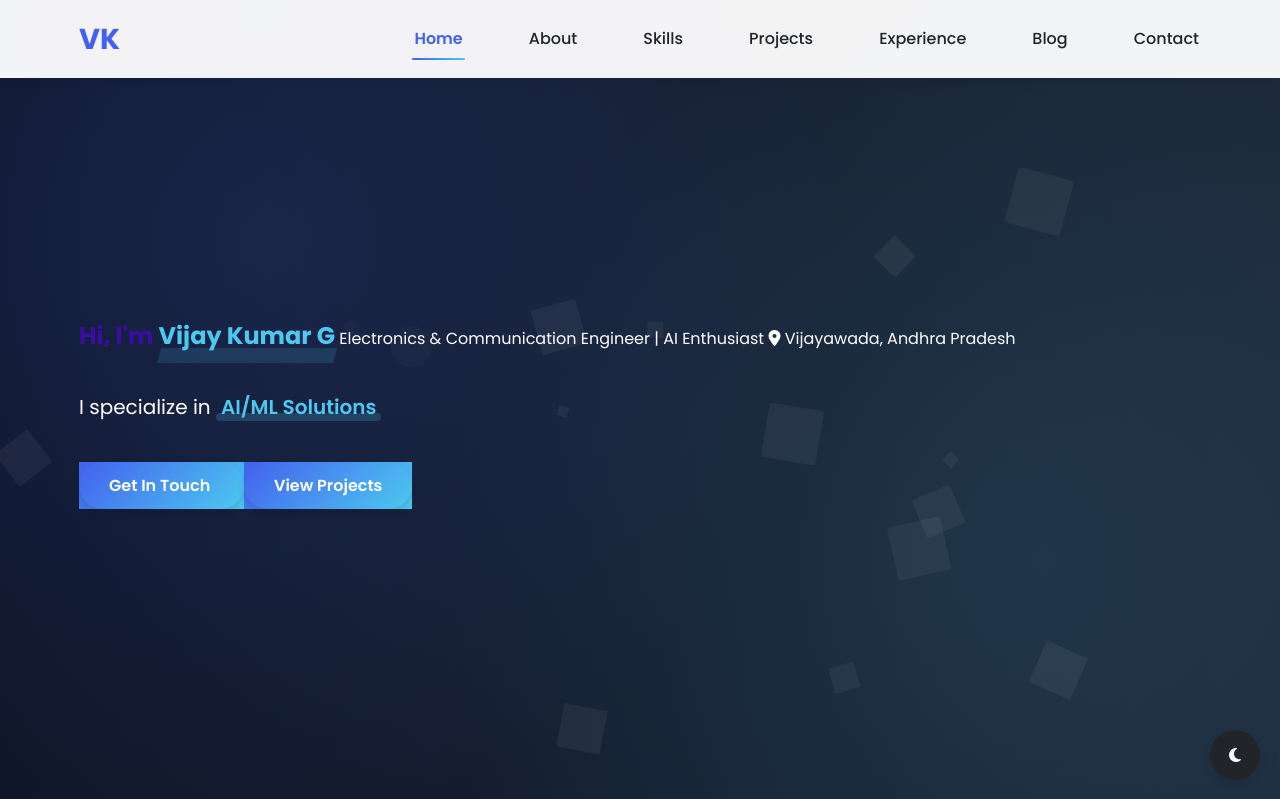
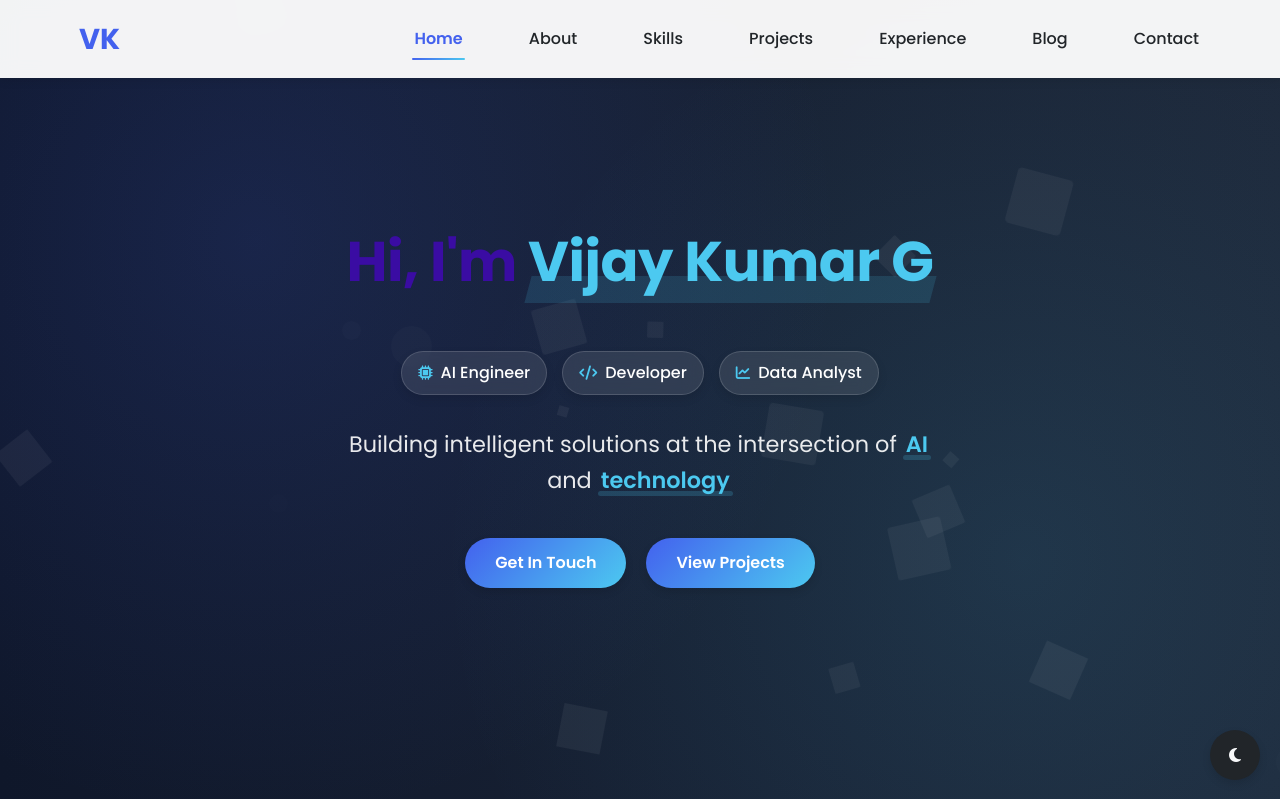
Before and after one commit to VijayKumarG717/Portfolio, a PHP site: page / in a window 1280 px wide. Shown: the top 799 px of the page. Run offline with PHP 8.4, Linux system fonts and the light colour scheme; some libraries are stand-ins or nearby versions.

Commit message:
Completely redesign hero section with professional badges and cleaner layout

```diff
--- a/css/enhanced.css
+++ b/css/enhanced.css
@@ -99,6 +99,17 @@
 .hero-content {
   position: relative;
   z-index: 2;
+  max-width: 700px;
+  margin: 0 auto;
+  text-align: center;
+}
+
+.hero-content h1 {
+  font-size: 3.5rem;
+  margin-bottom: 1.5rem;
+  font-weight: 700;
+  letter-spacing: -0.5px;
+  line-height: 1.2;
 }
 
 .highlight {
@@ -943,41 +954,117 @@ body.dark-mode .blog-meta {
   box-shadow: var(--shadow-md);
 }
 
-/* Role styling (static replacement for typed.js) */
-.role-container {
-  margin: 20px 0;
-  font-size: 1.25rem;
-  line-height: 1.6;
+/* Professional Badges */
+.profession-badges {
+  display: flex;
+  flex-wrap: wrap;
+  justify-content: center;
+  gap: 15px;
+  margin: 2rem 0;
 }
 
-.role-container p {
-  margin: 0;
+.badge {
+  background: rgba(255, 255, 255, 0.1);
+  backdrop-filter: blur(10px);
+  -webkit-backdrop-filter: blur(10px);
+  border: 1px solid rgba(255, 255, 255, 0.15);
+  padding: 8px 16px;
+  border-radius: 50px;
+  font-size: 1rem;
+  font-weight: 500;
+  color: white;
+  display: inline-flex;
+  align-items: center;
+  transition: all 0.3s ease;
+  box-shadow: 0 4px 10px rgba(0, 0, 0, 0.1);
 }
 
-.role-highlight {
+.badge:hover {
+  transform: translateY(-3px);
+  box-shadow: 0 8px 15px rgba(0, 0, 0, 0.15);
+  background: rgba(255, 255, 255, 0.15);
+}
+
+.badge i {
+  margin-right: 8px;
+  font-size: 0.9rem;
+  color: var(--accent-color);
+}
+
+/* Hero Tagline */
+.hero-tagline {
+  margin: 2rem auto;
+  max-width: 600px;
+}
+
+.hero-tagline p {
+  font-size: 1.4rem;
+  line-height: 1.6;
+  color: rgba(255, 255, 255, 0.9);
+  font-weight: 400;
+}
+
+.accent-text {
   position: relative;
   color: var(--accent-color);
   font-weight: 600;
-  padding: 0 5px;
-  white-space: nowrap;
+  padding: 0 3px;
 }
 
-.role-highlight::before {
+.accent-text::after {
   content: '';
   position: absolute;
-  width: 100%;
-  height: 8px;
   bottom: 0;
   left: 0;
+  width: 100%;
+  height: 5px;
   background-color: var(--accent-color);
   opacity: 0.2;
-  z-index: -1;
-  border-radius: 4px;
+  border-radius: 3px;
 }
 
-/* Remove old typed.js styles */
+/* CTA Buttons */
+.cta-buttons {
+  display: flex;
+  justify-content: center;
+  gap: 20px;
+  margin-top: 2.5rem;
+}
+
+/* Media Queries for Responsive Design */
+@media (max-width: 768px) {
+  .hero-content h1 {
+    font-size: 2.8rem;
+  }
+
+  .profession-badges {
+    flex-direction: column;
+    align-items: center;
+    gap: 10px;
+  }
+
+  .hero-tagline p {
+    font-size: 1.2rem;
+  }
+
+  .cta-buttons {
+    flex-direction: column;
+    gap: 15px;
+    align-items: center;
+  }
+
+  .badge {
+    padding: 8px 14px;
+    font-size: 0.9rem;
+  }
+}
+
+/* Remove old styling */
 .specialties,
 .typed-wrapper,
-.typed-wrapper::after {
+.typed-wrapper::after,
+.role-container,
+.role-highlight,
+.role-highlight::before {
   display: none;
 }
--- a/index.html
+++ b/index.html
@@ -59,17 +59,18 @@
             <div class="container">
                 <div class="hero-content" data-aos="fade-up">
                     <h1 class="text-animate">Hi, I'm <span class="highlight">Vijay Kumar G</span></h1>
-                    <p class="text-animate">Electronics & Communication Engineer | AI Enthusiast</p>
-                    <div class="location text-animate">
-                        <i class="fas fa-map-marker-alt"></i> Vijayawada, Andhra Pradesh
+
+                    <div class="profession-badges">
+                        <span class="badge"><i class="fas fa-microchip"></i> AI Engineer</span>
+                        <span class="badge"><i class="fas fa-code"></i> Developer</span>
+                        <span class="badge"><i class="fas fa-chart-line"></i> Data Analyst</span>
                     </div>
 
-                    <!-- Static text replacement for typed text -->
-                    <div class="role-container text-animate">
-                        <p>I specialize in <span class="role-highlight">AI/ML Solutions</span></p>
+                    <div class="hero-tagline">
+                        <p>Building intelligent solutions at the intersection of <span class="accent-text">AI</span> and <span class="accent-text">technology</span></p>
                     </div>
 
-                    <div class="cta-buttons" style="margin-top: 30px;">
+                    <div class="cta-buttons">
                         <a href="#contact" class="interactive-btn">
                             <span>Get In Touch</span>
                         </a>
```
